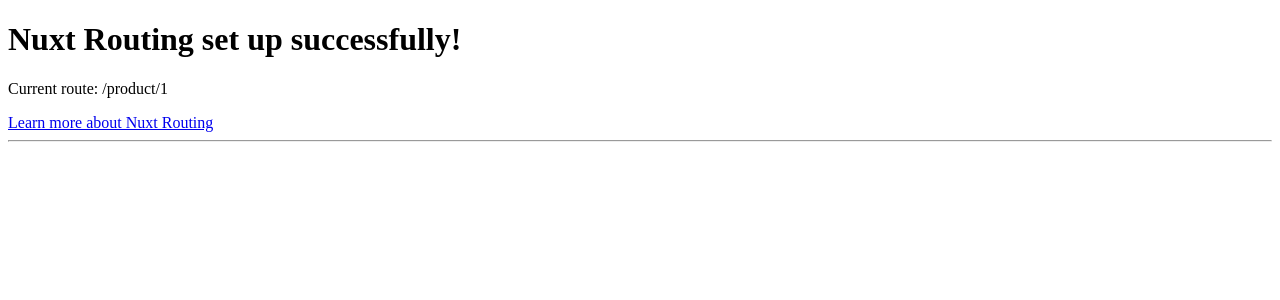
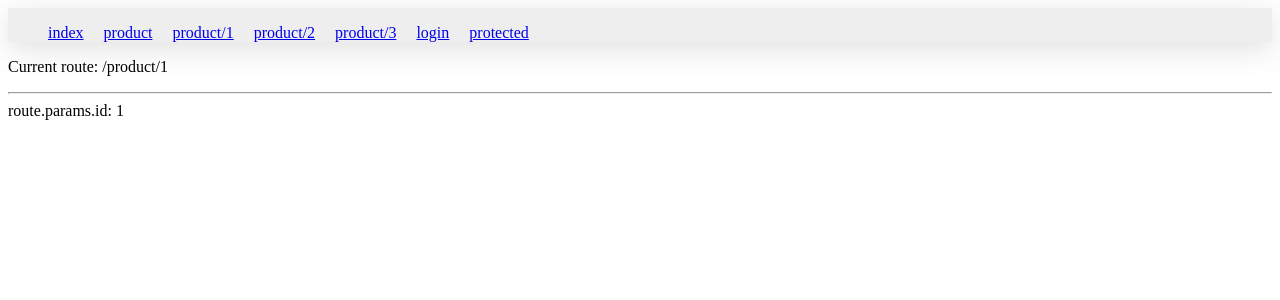
Before and after one commit to acebunny00/nuxt.new, a Nuxt app: page /product/1 in a window 1280 px wide. Shown: the top 300 px of the page. Built offline with nearby package versions, Linux system fonts and the light colour scheme.

Commit message:
⚡️ NuxtNavigation
https://nuxt.com/docs/getting-started/routing#navigation
https://nuxt.com/docs/getting-started/routing#route-parameters
https://nuxt.com/docs/getting-started/routing#route-validation

```diff
--- /dev/null
+++ b/components/DemoNav.vue
@@ -0,0 +1,37 @@
+<template>
+	<nav>
+		<ul>
+			<li><NuxtLink to="/">index</NuxtLink></li>
+			<li><NuxtLink to="/product">product</NuxtLink></li>
+			<li><NuxtLink to="/product/1">product/1</NuxtLink></li>
+			<li><NuxtLink to="/product/2">product/2</NuxtLink></li>
+			<li><NuxtLink to="/product/3">product/3</NuxtLink></li>
+			<li><NuxtLink to="/login">login</NuxtLink></li>
+			<li><NuxtLink to="/protected">protected</NuxtLink></li>
+		</ul>
+	</nav>
+	<p>Current route: {{ route.path }}</p>
+	<hr />
+</template>
+
+<script setup>
+	const route = useRoute();
+</script>
+
+<style scoped>
+	.right {
+		float: right;
+	}
+	nav {
+		box-shadow: rgb(100 100 111 / 20%) 0px 7px 29px 0px;
+		background-color: #eee;
+		display: flow-root;
+	}
+	ul {
+		list-style: none;
+	}
+	li {
+		float: left;
+		margin-right: 20px;
+	}
+</style>
--- a/layouts/default.vue
+++ b/layouts/default.vue
@@ -1,15 +1,8 @@
 <template>
-	<div>
-		<h1>Nuxt Routing set up successfully!</h1>
-		<p>Current route: {{ route.path }}</p>
-		<a href="https://nuxt.com/docs/getting-started/routing" target="_blank">Learn more about Nuxt Routing</a>
-		<hr />
-	</div>
+	<DemoNav />
 	<slot />
 </template>
 
-<script setup>
-	const route = useRoute();
-</script>
+<script setup></script>
 
 <style></style>
--- /dev/null
+++ b/pages/login.vue
@@ -0,0 +1,5 @@
+<template></template>
+
+<script setup></script>
+
+<style></style>
--- /dev/null
+++ b/pages/product/[id].vue
@@ -0,0 +1,16 @@
+<template>
+	<div>route.params.id: {{ route.params.id }}</div>
+</template>
+
+<script setup>
+	definePageMeta({
+		validate: async (route) => {
+			// Check if the id is made up of digits
+			return /^\d+$/.test(route.params.id);
+		},
+	});
+
+	const route = useRoute();
+</script>
+
+<style scoped></style>
--- /dev/null
+++ b/pages/product/index.vue
@@ -0,0 +1,13 @@
+<template>
+  <div>
+
+  </div>
+</template>
+
+<script lang="ts" setup>
+
+</script>
+
+<style>
+
+</style>
--- /dev/null
+++ b/pages/protected.vue
@@ -0,0 +1,5 @@
+<template></template>
+
+<script setup></script>
+
+<style></style>
```
